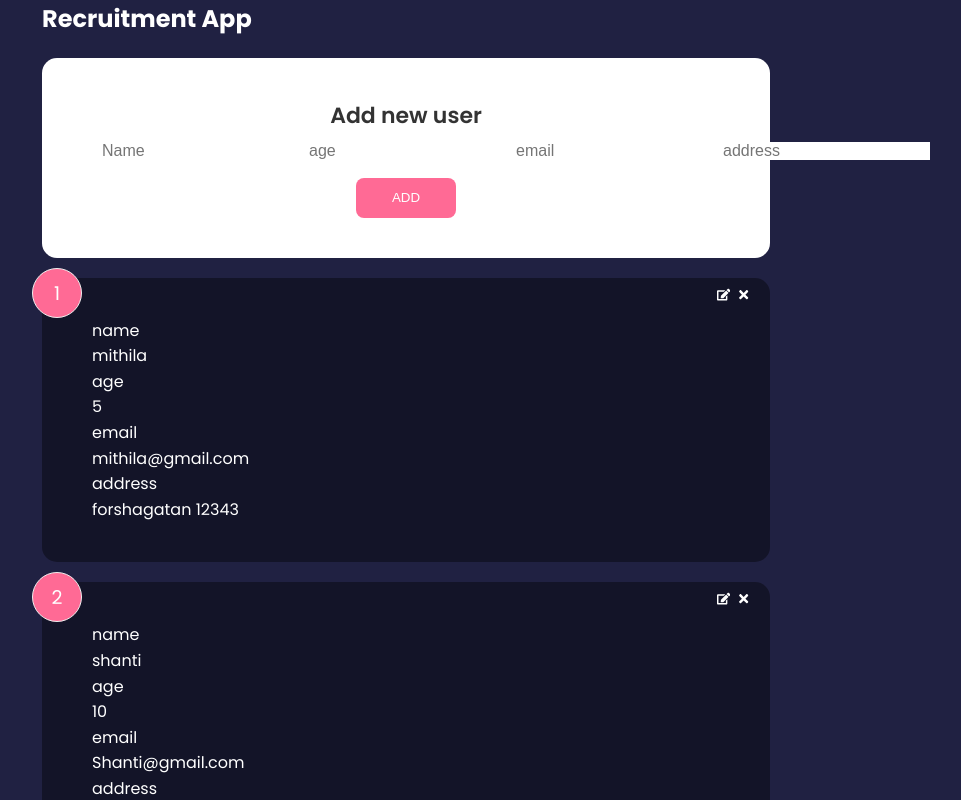
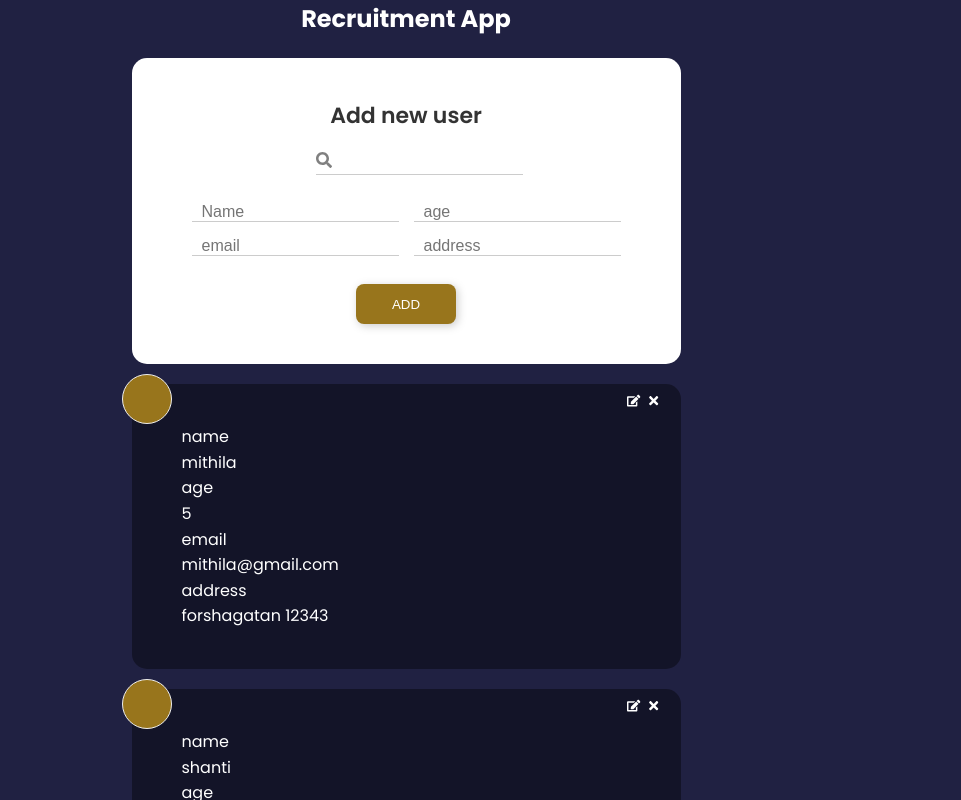
Before and after one commit to Mithila91/recruitment-application, a React (Create React App) app: page / in a window 1280 px wide. Shown: the top 800 px of the page, without its empty margins (234-1195 px from the left). Built offline with nearby package versions, Linux system fonts and the light colour scheme.

Commit message:
[WIP]basic styling

```diff
--- a/src/App.js
+++ b/src/App.js
@@ -4,6 +4,7 @@ import Header from './components/Header'
 import UserList from './components/UserList'
 import dummyData from './data/dummyData'
 import FormInput from './components/FormInput'
+
 import { UserProvider } from './context/UserContext'
 
 function App() {
--- a/src/components/FormInput.jsx
+++ b/src/components/FormInput.jsx
@@ -1,4 +1,5 @@
 import { useState, useEffect, useContext } from 'react'
+import { FaSearch } from 'react-icons/fa'
 import Card from './shared/Card'
 import Button from './shared/Button'
 import UserContext from '../context/UserContext'
@@ -51,8 +52,12 @@ export default function FormInput({ handleAdd }) {
   return (
     <div>
       <Card>
-        <form onSubmit={handleSubmit}>
+        <form className="form-container" onSubmit={handleSubmit}>
           <h2>Add new user</h2>
+          <div className="search-box">
+            <FaSearch color="grey" className="search" />
+            <input type="search" />
+          </div>
 
           <div className="input-group">
             <input
--- a/src/components/UserItem.jsx
+++ b/src/components/UserItem.jsx
@@ -10,7 +10,7 @@ export default function UserItem({ item, handleDelete }) {
   const { updateUser } = useContext(UserContext)
   return (
     <Card reverse={true}>
-      <div className="num-display">{item.id}</div>
+      <div className="display"></div>
       <button onClick={() => updateUser(item)} className="edit">
         <FaEdit color="white" />
       </button>
--- a/src/index.css
+++ b/src/index.css
@@ -14,7 +14,10 @@ body {
   color: #fff;
   line-height: 1.6;
 }
-
+h2 {
+  display: flex;
+  justify-content: space-around;
+}
 ul {
   list-style: none;
 }
@@ -54,7 +57,7 @@ header {
   text-align: center;
 }
 
-.num-display {
+.display {
   position: relative;
   background: #f4f4f4;
   width: 50px;
@@ -67,8 +70,8 @@ header {
   transition: 0.3s;
 }
 
-.num-display {
-  background: #ff6a95;
+.display {
+  background: #98751c;
   color: #fff;
 }
 
@@ -76,10 +79,15 @@ header {
   display: flex;
   flex-direction: column;
 }
-
+.form-container {
+  display: grid;
+  grid-gap: 10px;
+}
 .input-group {
-  display: flex;
-  flex-direction: row;
+  display: grid;
+  grid-template-rows: repeat(2, 1fr);
+  grid-template-columns: repeat(2, 1fr);
+  grid-gap: 15px;
   /* border: 1px solid #ccc; */
   padding: 8px 10px;
   margin-bottom: 10px;
@@ -90,13 +98,25 @@ input {
   flex-grow: 2;
   border: none;
   font-size: 16px;
+  border-bottom: 1px solid #ccc;
 }
 
 input:focus {
   outline: none;
 }
 
-.num-display {
+input::placeholder {
+  padding: 10px;
+}
+
+.search-box {
+  margin: 0 auto;
+  padding: 8px 10px;
+  width: 200px;
+  border-radius: 8px;
+}
+
+.display {
   position: absolute;
   top: -10px;
   left: -10px;
@@ -115,19 +135,24 @@ input:focus {
 .edit {
   right: 40px;
 }
+
+.search {
+  position: absolute;
+  display: flex;
+}
 .btn-container {
   display: flex;
   justify-content: center;
 }
 
 .btn {
-  color: #fff;
   border: 0;
   border-radius: 8px;
   color: #fff;
   width: 100px;
   height: 40px;
   cursor: pointer;
+  filter: drop-shadow(2px 2px 4px rgba(0, 0, 0, 0.2));
 }
 
 .btn-primary {
@@ -135,7 +160,7 @@ input:focus {
 }
 
 .btn-secondary {
-  background: #ff6a95;
+  background: #98751c;
 }
 
 .btn:hover {
@@ -143,56 +168,9 @@ input:focus {
   opacity: 0.9;
 }
 
-.btn:disabled {
-  background-color: #cccccc;
-  color: #333;
-  cursor: auto;
-}
-
-.btn:disabled:hover {
-  transform: scale(1);
-  opacity: 1;
-}
-
-.message {
-  padding-top: 10px;
-  text-align: center;
-  color: rebeccapurple;
-}
-
-.about-link {
-  display: flex;
-  justify-content: flex-end;
-}
-
-.about-link a {
-  color: #fff;
-  cursor: pointer;
-}
-
-.about-link a:hover {
-  color: #ff6a95;
-}
-
-.about h1 {
-  margin-bottom: 20px;
-}
-
-.about p {
-  margin: 10px 0;
-}
-
 @media (max-width: 600px) {
   .rating li {
     margin: 10px 3px;
-  }
-
-  .rating {
-    display: flex;
-    align-items: center;
-    justify-content: center;
-    flex-wrap: wrap;
-    margin: 30px 0 40px;
   }
 
   .input-group input {
```
